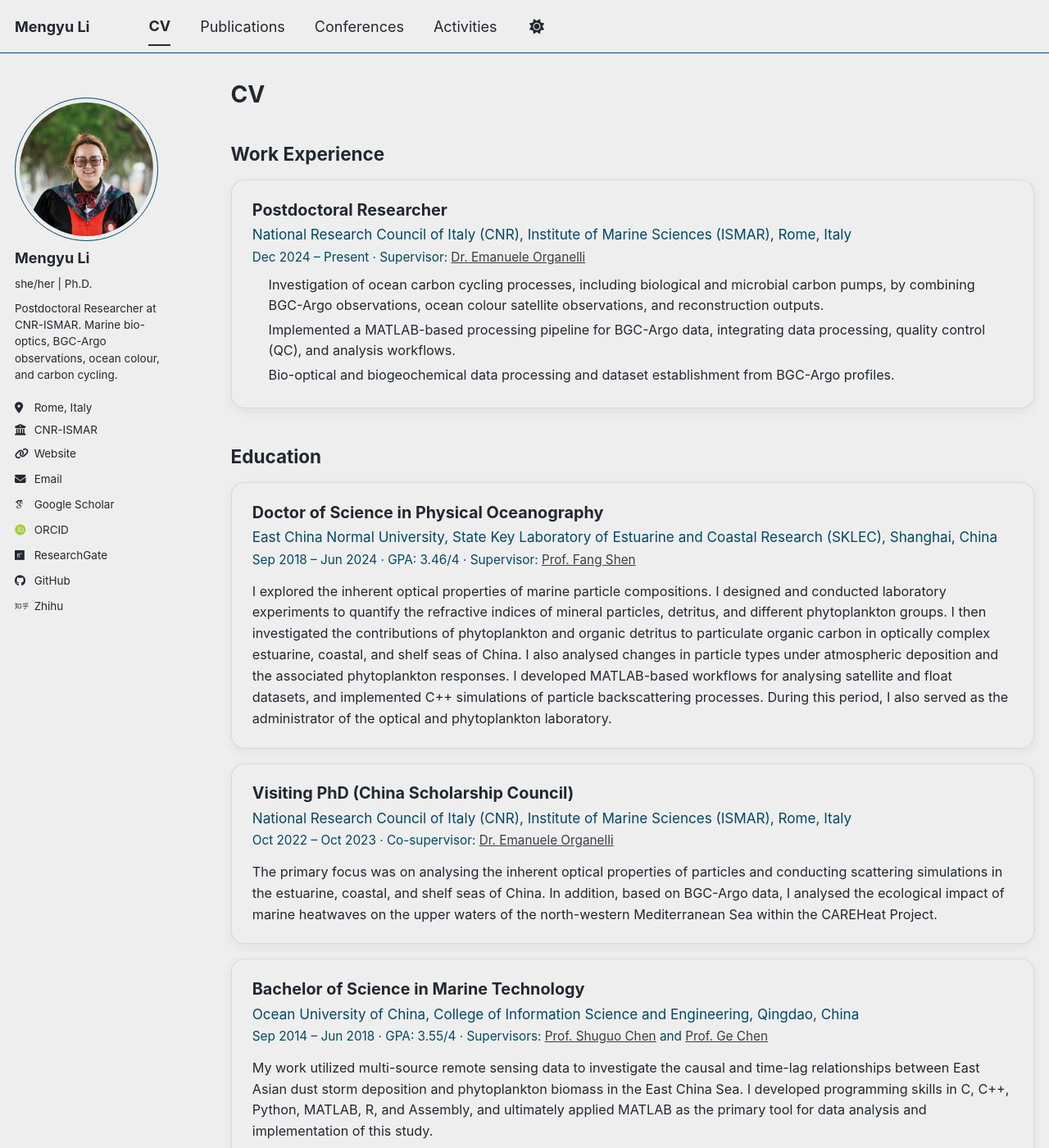
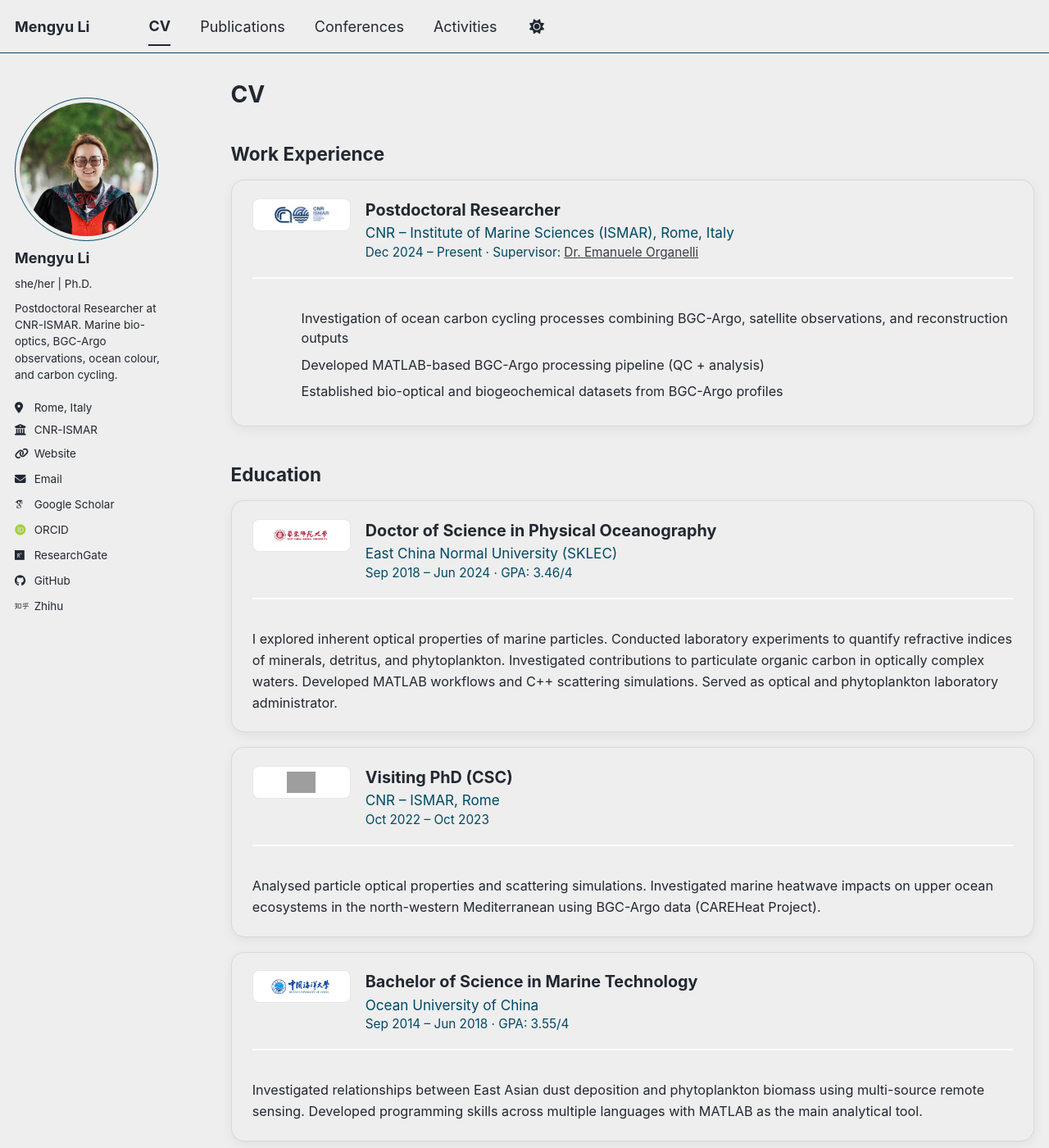
Before and after one commit to MengyuLi15/MengyuLi15.github.io, a Jekyll site: the page built from _pages/cv.md, in a window 1280 px wide and 1400 px high. Shown: the whole window at 82% size. Built offline with Jekyll 4.4.1, drawn with Linux system fonts in a browser that asks for light colours; some web fonts are replaced; a script bundle is joined from its source files by our own code; library files that are not in the unit come from our copies; some of the changed text lies outside the part shown; grey boxes are pictures that could not be loaded.

Commit message:
Update cv.md

```diff
--- a/_pages/cv.md
+++ b/_pages/cv.md
@@ -17,12 +17,34 @@
   border: 1px solid rgba(120,120,120,0.18);
   background: var(--global-bg-color, #ffffff);
   box-shadow: 0 4px 14px rgba(0,0,0,0.06);
-  transition: transform 0.15s ease, box-shadow 0.15s ease;
 }
 
-.cv-card:hover {
-  transform: translateY(-3px);
-  box-shadow: 0 8px 20px rgba(0,0,0,0.10);
+.cv-header {
+  display: flex;
+  align-items: flex-start;
+  gap: 1rem;
+}
+
+.cv-logo-box {
+  flex: 0 0 120px;
+  aspect-ratio: 3 / 1;
+  background: #ffffff;
+  border-radius: 8px;
+  border: 1px solid rgba(120,120,120,0.18);
+  padding: 6px;
+  display: flex;
+  align-items: center;
+  justify-content: center;
+}
+
+.cv-logo-box img {
+  width: 100%;
+  height: 100%;
+  object-fit: contain;
+}
+
+.cv-header-text {
+  flex: 1;
 }
 
 .cv-title {
@@ -34,55 +56,52 @@
 .cv-subtitle {
   font-size: 0.95rem;
   color: var(--global-text-color-light, #555);
-  margin-top: 2px;
 }
 
 .cv-meta {
   font-size: 0.85rem;
   color: var(--global-text-color-light, #777);
-  margin-top: 4px;
 }
 
 .cv-desc {
   font-size: 0.9rem;
   line-height: 1.6;
-  color: var(--global-text-color, #333);
-  margin-top: 0.75rem;
+  margin-top: 0.6rem;
 }
 
 .cv-list {
-  margin: 0.5rem 0 0 1.1rem;
-  padding: 0;
+  margin: 0.6rem 0 0 1.1rem;
   font-size: 0.9rem;
-  line-height: 1.55;
-}
-
-.cv-list li {
-  margin-bottom: 5px;
 }
 
 .cv-grid-3 {
   display: grid;
   grid-template-columns: repeat(3, 1fr);
   gap: 1rem;
-  align-items: stretch;
 }
 
 .cv-grid-3 .cv-card {
   margin: 0;
-  height: 100%;
 }
 
 @media (max-width: 900px) {
   .cv-grid-3 {
     grid-template-columns: 1fr;
   }
+
+  .cv-header {
+    flex-direction: column;
+  }
+
+  .cv-logo-box {
+    width: 140px;
+  }
 }
 
+/* Dark mode */
 html[data-theme="dark"] .cv-card {
   background: #1e1e1e;
-  border: 1px solid rgba(255,255,255,0.10);
-  box-shadow: 0 4px 14px rgba(0,0,0,0.35);
+  border: 1px solid rgba(255,255,255,0.1);
 }
 
 html[data-theme="dark"] .cv-title {
@@ -99,51 +118,81 @@
 
 html[data-theme="dark"] .cv-desc,
 html[data-theme="dark"] .cv-list {
-  color: #e2e2e2;
+  color: #e0e0e0;
 }
 </style>
 
 ## Work Experience
 
 <div class="cv-card">
-  <div class="cv-title">Postdoctoral Researcher</div>
-  <div class="cv-subtitle">National Research Council of Italy (CNR), Institute of Marine Sciences (ISMAR), Rome, Italy</div>
-  <div class="cv-meta">Dec 2024 – Present · Supervisor: <a href="https://www.researchgate.net/profile/Emanuele-Organelli">Dr. Emanuele Organelli</a></div>
+  <div class="cv-header">
+    <div class="cv-logo-box">
+      <img src="/images/School_Mar_Geo_logoISMAR.jpg">
+    </div>
+    <div class="cv-header-text">
+      <div class="cv-title">Postdoctoral Researcher</div>
+      <div class="cv-subtitle">CNR – Institute of Marine Sciences (ISMAR), Rome, Italy</div>
+      <div class="cv-meta">Dec 2024 – Present · Supervisor: <a href="https://www.researchgate.net/profile/Emanuele-Organelli">Dr. Emanuele Organelli</a></div>
+    </div>
+  </div>
+
   <ul class="cv-list">
-    <li>Investigation of ocean carbon cycling processes, including biological and microbial carbon pumps, by combining BGC-Argo observations, ocean colour satellite observations, and reconstruction outputs.</li>
-    <li>Implemented a MATLAB-based processing pipeline for BGC-Argo data, integrating data processing, quality control (QC), and analysis workflows.</li>
-    <li>Bio-optical and biogeochemical data processing and dataset establishment from BGC-Argo profiles.</li>
+    <li>Investigation of ocean carbon cycling processes combining BGC-Argo, satellite observations, and reconstruction outputs</li>
+    <li>Developed MATLAB-based BGC-Argo processing pipeline (QC + analysis)</li>
+    <li>Established bio-optical and biogeochemical datasets from BGC-Argo profiles</li>
   </ul>
 </div>
 
 ## Education
 
 <div class="cv-card">
-  <div class="cv-title">Doctor of Science in Physical Oceanography</div>
-  <div class="cv-subtitle">East China Normal University, State Key Laboratory of Estuarine and Coastal Research (SKLEC), Shanghai, China</div>
-  <div class="cv-meta">Sep 2018 – Jun 2024 · GPA: 3.46/4 · Supervisor: <a href="https://www.researchgate.net/profile/Fang-Shen-6">Prof. Fang Shen</a></div>
+  <div class="cv-header">
+    <div class="cv-logo-box">
+      <img src="/images/ecnu.png">
+    </div>
+    <div class="cv-header-text">
+      <div class="cv-title">Doctor of Science in Physical Oceanography</div>
+      <div class="cv-subtitle">East China Normal University (SKLEC)</div>
+      <div class="cv-meta">Sep 2018 – Jun 2024 · GPA: 3.46/4</div>
+    </div>
+  </div>
+
   <div class="cv-desc">
-    I explored the inherent optical properties of marine particle compositions. I designed and conducted laboratory experiments to quantify the refractive indices of mineral particles, detritus, and different phytoplankton groups. I then investigated the contributions of phytoplankton and organic detritus to particulate organic carbon in optically complex estuarine, coastal, and shelf seas of China. I also analysed changes in particle types under atmospheric deposition and the associated phytoplankton responses. I developed MATLAB-based workflows for analysing satellite and float datasets, and implemented C++ simulations of particle backscattering processes. During this period, I also served as the administrator of the optical and phytoplankton laboratory.
+    I explored inherent optical properties of marine particles. Conducted laboratory experiments to quantify refractive indices of minerals, detritus, and phytoplankton. Investigated contributions to particulate organic carbon in optically complex waters. Developed MATLAB workflows and C++ scattering simulations. Served as optical and phytoplankton laboratory administrator.
   </div>
 </div>
 
 <div class="cv-card">
-  <div class="cv-title">Visiting PhD (China Scholarship Council)</div>
-  <div class="cv-subtitle">National Research Council of Italy (CNR), Institute of Marine Sciences (ISMAR), Rome, Italy</div>
-  <div class="cv-meta">Oct 2022 – Oct 2023 · Co-supervisor: <a href="https://www.researchgate.net/profile/Emanuele-Organelli">Dr. Emanuele Organelli</a></div>
+  <div class="cv-header">
+    <div class="cv-logo-box">
+      <img src="/images/logos/cnr-ismar.png">
+    </div>
+    <div class="cv-header-text">
+      <div class="cv-title">Visiting PhD (CSC)</div>
+      <div class="cv-subtitle">CNR – ISMAR, Rome</div>
+      <div class="cv-meta">Oct 2022 – Oct 2023</div>
+    </div>
+  </div>
+
   <div class="cv-desc">
-    The primary focus was on analysing the inherent optical properties of particles and conducting scattering simulations in the estuarine, coastal, and shelf seas of China. In addition, based on BGC-Argo data, I analysed the ecological impact of marine heatwaves on the upper waters of the north-western Mediterranean Sea within the CAREHeat Project.
+    Analysed particle optical properties and scattering simulations. Investigated marine heatwave impacts on upper ocean ecosystems in the north-western Mediterranean using BGC-Argo data (CAREHeat Project).
   </div>
 </div>
 
 <div class="cv-card">
-  <div class="cv-title">Bachelor of Science in Marine Technology</div>
-  <div class="cv-subtitle">Ocean University of China, College of Information Science and Engineering, Qingdao, China</div>
-  <div class="cv-meta">Sep 2014 – Jun 2018 · GPA: 3.55/4 · Supervisors:
-  <a href="https://www.researchgate.net/profile/Shuguo-Chen">Prof. Shuguo Chen</a> and
-  <a href="https://www.researchgate.net/profile/Chen-Ge-5">Prof. Ge Chen</a></div>
+  <div class="cv-header">
+    <div class="cv-logo-box">
+      <img src="/images/OUC.png">
+    </div>
+    <div class="cv-header-text">
+      <div class="cv-title">Bachelor of Science in Marine Technology</div>
+      <div class="cv-subtitle">Ocean University of China</div>
+      <div class="cv-meta">Sep 2014 – Jun 2018 · GPA: 3.55/4</div>
+    </div>
+  </div>
+
   <div class="cv-desc">
-    My work utilized multi-source remote sensing data to investigate the causal and time-lag relationships between East Asian dust storm deposition and phytoplankton biomass in the East China Sea. I developed programming skills in C, C++, Python, MATLAB, R, and Assembly, and ultimately applied MATLAB as the primary tool for data analysis and implementation of this study.
+    Investigated relationships between East Asian dust deposition and phytoplankton biomass using multi-source remote sensing. Developed programming skills across multiple languages with MATLAB as the main analytical tool.
   </div>
 </div>
 
@@ -151,12 +200,10 @@
 
 <div class="cv-card">
 <ul class="cv-list">
-  <li>China Scholarship Council (CSC) Scholarship, Grant No. 202206140082, €16,200 per year, 2022 to 2023</li>
-  <li>Outstanding Student Award, East China Normal University, 2021 to 2022</li>
-  <li>Outstanding Undergraduate Dissertation Award, Ocean University of China, 2018</li>
-  <li>Outstanding Student Award, Ocean University of China, 2016 to 2017</li>
-  <li>Scholarship for Excellence in Academic Work, Ocean University of China, 2014 to 2017</li>
-  <li>Scholarship for Participation in Social Activities, Ocean University of China, 2016 to 2017</li>
+<li>China Scholarship Council (CSC), 2022–2023</li>
+<li>Outstanding Student Award, ECNU</li>
+<li>Outstanding Undergraduate Dissertation, OUC</li>
+<li>Academic Excellence Scholarships, OUC</li>
 </ul>
 </div>
 
@@ -165,35 +212,34 @@
 <div class="cv-grid-3">
 
 <div class="cv-card">
-  <div class="cv-title">Languages</div>
-  <ul class="cv-list">
-    <li>Chinese, Mandarin <small>native</small></li>
-    <li>English <small>proficient</small></li>
-    <li>Italian <small>conversational</small></li>
-    <li>Japanese <small>conversational</small></li>
-  </ul>
+<div class="cv-title">Languages</div>
+<ul class="cv-list">
+<li>Chinese (native)</li>
+<li>English (proficient)</li>
+<li>Italian (conversational)</li>
+<li>Japanese (conversational)</li>
+</ul>
 </div>
 
 <div class="cv-card">
-  <div class="cv-title">Programming</div>
-  <ul class="cv-list">
-    <li>MATLAB <small>advanced</small></li>
-    <li>Python / R <small>intermediate</small></li>
-    <li>C / C++ / Assembly <small>basic</small></li>
-    <li>ENVI, SNAP, SeaDAS</li>
-    <li>Adobe Photoshop, Microsoft Office</li>
-  </ul>
+<div class="cv-title">Programming</div>
+<ul class="cv-list">
+<li>MATLAB (advanced)</li>
+<li>Python / R</li>
+<li>C / C++ / Assembly</li>
+<li>ENVI, SNAP, SeaDAS</li>
+</ul>
 </div>
 
 <div class="cv-card">
-  <div class="cv-title">Scientific Instruments / Measurements</div>
-  <ul class="cv-list">
-    <li>LISST-200X, Sequoia Scientific</li>
-    <li>HyperSAS, Sea-Bird Scientific</li>
-    <li>AC-S / ECO-BB9 / ECO-VSF, WET Labs</li>
-    <li>Spectrophotometer, PerkinElmer</li>
-    <li>Mastersizer, Malvern</li>
-  </ul>
+<div class="cv-title">Scientific Instruments</div>
+<ul class="cv-list">
+<li>LISST-200X</li>
+<li>HyperSAS</li>
+<li>AC-S / ECO-BB9</li>
+<li>Spectrophotometer</li>
+<li>Mastersizer</li>
+</ul>
 </div>
 
 </div>
@@ -201,13 +247,12 @@
 ## Certifications
 
 <div class="cv-card">
-  <div class="cv-title">STCW Certifications</div>
-  <div class="cv-subtitle">Tecno Italian Safety and Survival Training S.r.l, Italy</div>
-  <div class="cv-meta">Issued: Mar 2025</div>
-  <ul class="cv-list">
-    <li>Personal Survival Techniques</li>
-    <li>Fire Prevention and Fire Fighting</li>
-    <li>Elementary First Aid</li>
-    <li>Personal Safety and Social Responsibilities</li>
-  </ul>
+<div class="cv-title">STCW Certifications</div>
+<div class="cv-meta">Issued Mar 2025</div>
+<ul class="cv-list">
+<li>Personal Survival Techniques</li>
+<li>Fire Prevention and Fire Fighting</li>
+<li>Elementary First Aid</li>
+<li>Personal Safety and Social Responsibilities</li>
+</ul>
 </div>
```
